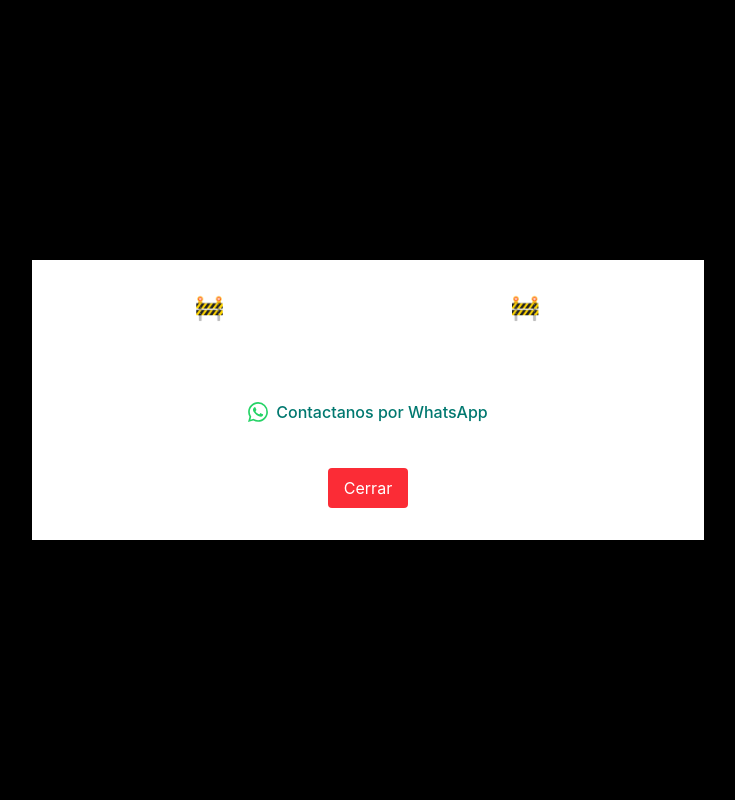
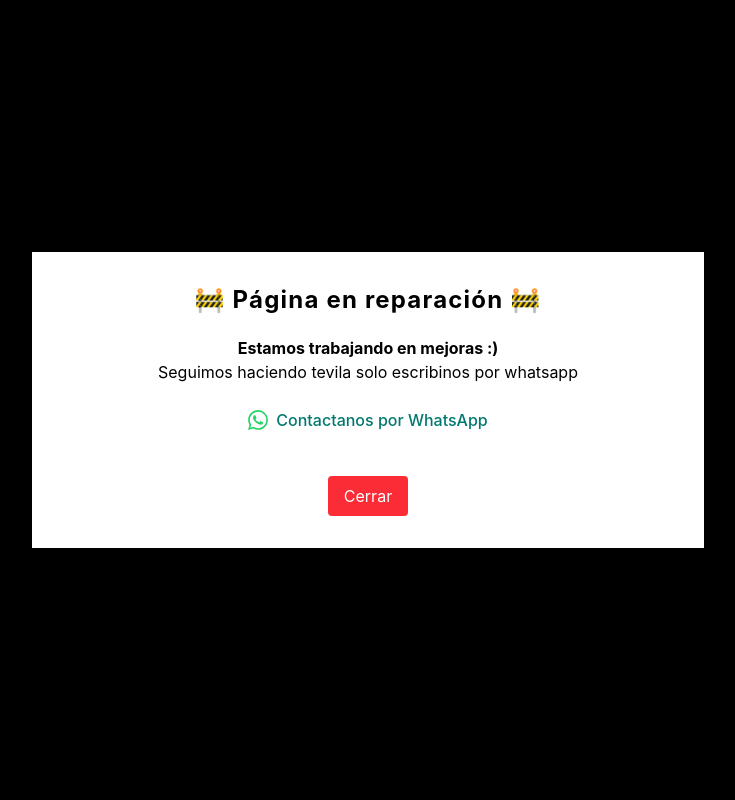
Before and after one commit to brigitteblau/tevila-hoy, a React (Vite) app: page / in a window 1280 px wide. Shown: the top 800 px of the page, without its empty margins (272-1007 px from the left). Built offline with nearby package versions, Linux system fonts and the light colour scheme.

Commit message:
feat: enhance Reparacion component with improved messaging and WhatsApp contact link

```diff
--- a/src/components/Reparacion.jsx
+++ b/src/components/Reparacion.jsx
@@ -1,4 +1,3 @@
-
 import React, { useState } from 'react';
 
 const Repa = () => {
@@ -18,17 +17,17 @@ const Repa = () => {
           className="bg-white p-8 w-11/12 max-w-2xl text-center shadow-lg relative"
           onClick={(e) => e.stopPropagation()}
         >
-          <h2 className="text-2xl font-bold mb-5 tracking-wider">
+          <h2 className="text-2xl font-bold mb-5 tracking-wider text-black">
             🚧 Página en reparación 🚧
           </h2>
-          <div className="mb-5">
+          <div className="mb-5 text-black">
             <p className="font-bold">Estamos trabajando en mejoras :)</p>
             <p>Seguimos haciendo tevila solo escribinos por whatsapp</p>
             <a
               href="https://wa.me/+5491123456789?text=Hola,%20tengo%20una%20consulta%20sobre%20Tevila%20It"
               target="_blank"
               rel="noopener noreferrer"
-          className="inline-flex items-center px-6 py-2 rounded-lg text-teal-700 font-medium transition-all hover:shadow-lg bg-white hover:bg-gray-100"
+              className="inline-flex items-center px-6 py-2 rounded-lg text-teal-700 font-medium transition-all hover:shadow-lg bg-white hover:bg-gray-100 mt-4"
             >
               <svg
                 xmlns="http://www.w3.org/2000/svg"
```
Lines whose indentation alone changed are shown as unchanged.
